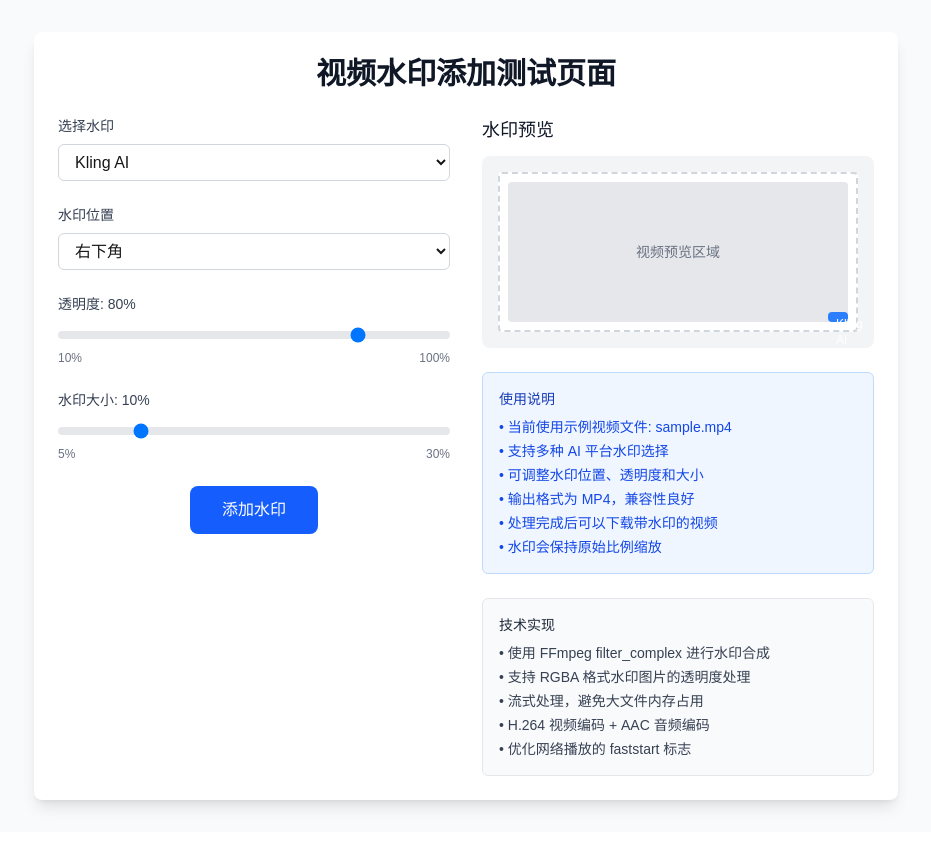
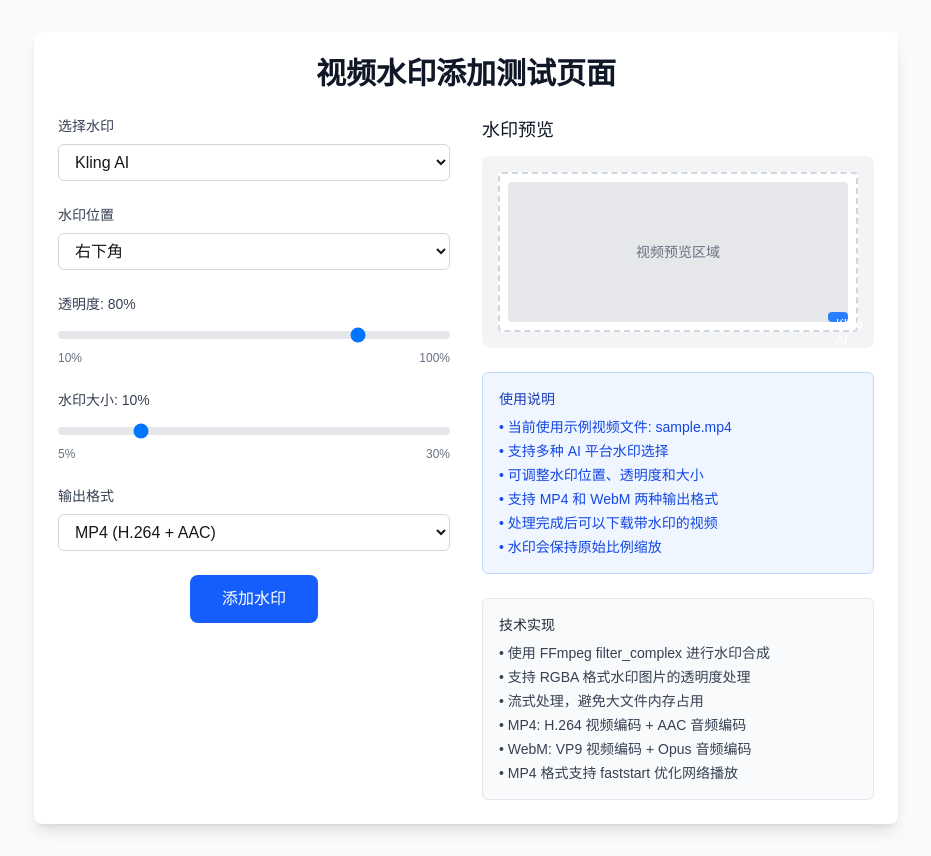
Before and after one commit to atChaoLong/ffmpeg-on-vercel-test, a Next.js app: page /watermark-test in a window 1280 px wide. Shown: the whole page, without its empty margins (174-1105 px from the left). Before the commit the page ends 832 px from the top, so only its background shows below. Built offline with nearby package versions, Linux system fonts and the light colour scheme.

Commit message:
atcadgdfh

```diff
--- a/app/api/video/watermark/route.ts
+++ b/app/api/video/watermark/route.ts
@@ -17,6 +17,7 @@ export async function GET(request: NextRequest): Promise<NextResponse> {
   const position = searchParams.get("position") || "bottom-right";
   const opacity = searchParams.get("opacity") || "0.8";
   const scale = searchParams.get("scale") || "0.1";
+  const format = searchParams.get("format") || "mp4";
 
   if (!inputFile) {
     return NextResponse.json(
@@ -61,6 +62,11 @@ export async function GET(request: NextRequest): Promise<NextResponse> {
 
     const watermarkPosition = positionSettings[position] || positionSettings["bottom-right"];
 
+    // 根据格式设置编码器和参数
+    const videoCodec = format === "webm" ? "libvpx-vp9" : "libx264";
+    const audioCodec = format === "webm" ? "libopus" : "aac";
+    const fastStart = format === "webm" ? [] : ["-movflags", "+faststart"];
+
     // FFmpeg 参数用于添加水印
     const ffmpegArgs = [
       "-i", inputPath,           // 输入视频文件
@@ -69,12 +75,12 @@ export async function GET(request: NextRequest): Promise<NextResponse> {
       `[1:v]scale=iw*${scale}:ih*${scale},format=rgba,colorchannelmixer=aa=${opacity}[watermark];[0:v][watermark]overlay=${watermarkPosition}[v]`,
       "-map", "[v]",             // 映射处理后的视频流
       "-map", "0:a?",            // 映射音频流（如果存在）
-      "-c:v", "libx264",         // 视频编码器
-      "-c:a", "aac",             // 音频编码器
+      "-c:v", videoCodec,        // 视频编码器
+      "-c:a", audioCodec,        // 音频编码器
       "-preset", "medium",       // 编码预设
       "-crf", "23",              // 质量设置
-      "-movflags", "+faststart", // 优化网络播放
-      "-f", "mp4",               // 输出格式
+      ...fastStart,              // 优化网络播放（仅MP4）
+      "-f", format,              // 输出格式
       "pipe:1",                  // 输出到标准输出
     ];
 
@@ -145,7 +151,7 @@ export async function GET(request: NextRequest): Promise<NextResponse> {
 
     // 设置流式传输的适当头部
     const headers = new Headers();
-    headers.set("Content-Type", "video/mp4");
+    headers.set("Content-Type", `video/${format}`);
 
     return new NextResponse(readableStream, {
       status: 200,
--- a/app/watermark-test/page.tsx
+++ b/app/watermark-test/page.tsx
@@ -7,6 +7,7 @@ export default function WatermarkTestPage() {
   const [position, setPosition] = useState('bottom-right');
   const [opacity, setOpacity] = useState('0.8');
   const [scale, setScale] = useState('0.1');
+  const [format, setFormat] = useState('mp4');
   const [isProcessing, setIsProcessing] = useState(false);
   const [error, setError] = useState<string | null>(null);
   const [downloadUrl, setDownloadUrl] = useState<string | null>(null);
@@ -31,6 +32,12 @@ export default function WatermarkTestPage() {
     { value: 'center', label: '居中' },
   ];
 
+  // 格式选项
+  const formatOptions = [
+    { value: 'mp4', label: 'MP4 (H.264 + AAC)' },
+    { value: 'webm', label: 'WebM (VP9 + Opus)' },
+  ];
+
   const handleAddWatermark = async () => {
     setIsProcessing(true);
     setError(null);
@@ -42,6 +49,7 @@ export default function WatermarkTestPage() {
         position,
         opacity,
         scale,
+        format,
       });
 
       const response = await fetch(`/api/video/watermark?${params}`);
@@ -68,7 +76,7 @@ export default function WatermarkTestPage() {
     if (downloadUrl) {
       const a = document.createElement('a');
       a.href = downloadUrl;
-      a.download = `watermarked_video.mp4`;
+      a.download = `watermarked_video.${format}`;
       document.body.appendChild(a);
       a.click();
       document.body.removeChild(a);
@@ -166,6 +174,25 @@ export default function WatermarkTestPage() {
                 </div>
               </div>
 
+              {/* 格式选择 */}
+              <div>
+                <label className="block text-sm font-medium text-gray-700 mb-2">
+                  输出格式
+                </label>
+                <select
+                  value={format}
+                  onChange={(e) => setFormat(e.target.value)}
+                  className="w-full px-3 py-2 border border-gray-300 rounded-md focus:outline-none focus:ring-2 focus:ring-blue-500"
+                  disabled={isProcessing}
+                >
+                  {formatOptions.map((option) => (
+                    <option key={option.value} value={option.value}>
+                      {option.label}
+                    </option>
+                  ))}
+                </select>
+              </div>
+
               {/* 处理按钮 */}
               <div className="text-center">
                 <button
@@ -213,7 +240,7 @@ export default function WatermarkTestPage() {
                       <div className="ml-3">
                         <h3 className="text-sm font-medium text-green-800">处理成功</h3>
                         <div className="mt-1 text-sm text-green-700">
-                          视频水印已成功添加
+                          视频水印已成功添加，格式: {format.toUpperCase()}
                         </div>
                       </div>
                     </div>
@@ -266,7 +293,7 @@ export default function WatermarkTestPage() {
                   <li>• 当前使用示例视频文件: sample.mp4</li>
                   <li>• 支持多种 AI 平台水印选择</li>
                   <li>• 可调整水印位置、透明度和大小</li>
-                  <li>• 输出格式为 MP4，兼容性良好</li>
+                  <li>• 支持 MP4 和 WebM 两种输出格式</li>
                   <li>• 处理完成后可以下载带水印的视频</li>
                   <li>• 水印会保持原始比例缩放</li>
                 </ul>
@@ -279,8 +306,9 @@ export default function WatermarkTestPage() {
                   <li>• 使用 FFmpeg filter_complex 进行水印合成</li>
                   <li>• 支持 RGBA 格式水印图片的透明度处理</li>
                   <li>• 流式处理，避免大文件内存占用</li>
-                  <li>• H.264 视频编码 + AAC 音频编码</li>
-                  <li>• 优化网络播放的 faststart 标志</li>
+                  <li>• MP4: H.264 视频编码 + AAC 音频编码</li>
+                  <li>• WebM: VP9 视频编码 + Opus 音频编码</li>
+                  <li>• MP4 格式支持 faststart 优化网络播放</li>
                 </ul>
               </div>
             </div>
```
